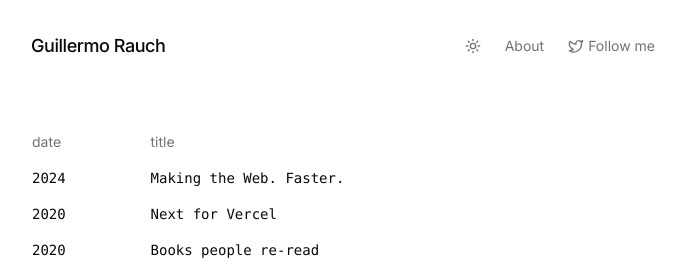
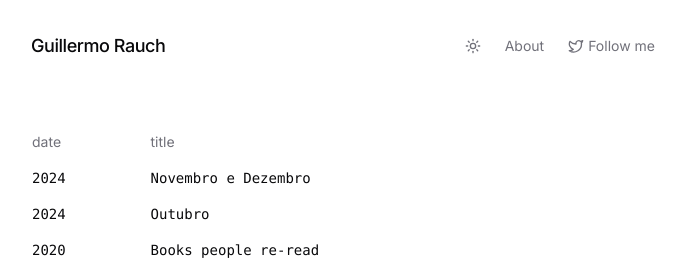
Before and after one commit to lucabcastellano/RIOIR, a Next.js app in the folder rio_updates/: page / in a window 1280 px wide. Shown: the top 278 px of the page, without its empty margins (297-982 px from the left). Built offline with nearby package versions, Linux system fonts and the light colour scheme.

Commit message:
Update page.tsx 8

```diff
--- a/rio_updates/app/page.tsx
+++ b/rio_updates/app/page.tsx
@@ -12,9 +12,9 @@ interface Post {
 }
 
 const posts: Post[] = [
-  { year: "2024", title: "Making the Web. Faster.", views: 75958, slug: "rio-update-outubro-2024" },
-  { year: "2020", title: "Next for Vercel", views: 39732, slug: "raul-rio" },
-  { year: "2020", title: "Books people re-read", views: 31271, slug: "books-people-reread" },
+  { year: "2024", title: "Novembro e Dezembro", views: 75958, slug: "rio-update-novembro-dezembro-2024" },
+  { year: "2024", title: "Outubro", views: 39732, slug: "rio-update-outubro-2024" },
+  { year: "2020", title: "Books people re-read", views: 31271, slug: "raul-rio" },
   { year: "2020", title: "Develop, Preview, Test", views: 32800, slug: "develop-preview-test" },
   { year: "2020", title: "Static Hoisting", views: 38135, slug: "static-hoisting" },
   { year: "2020", title: "An ode to code golf", views: 16917, slug: "code-golf" },
```
